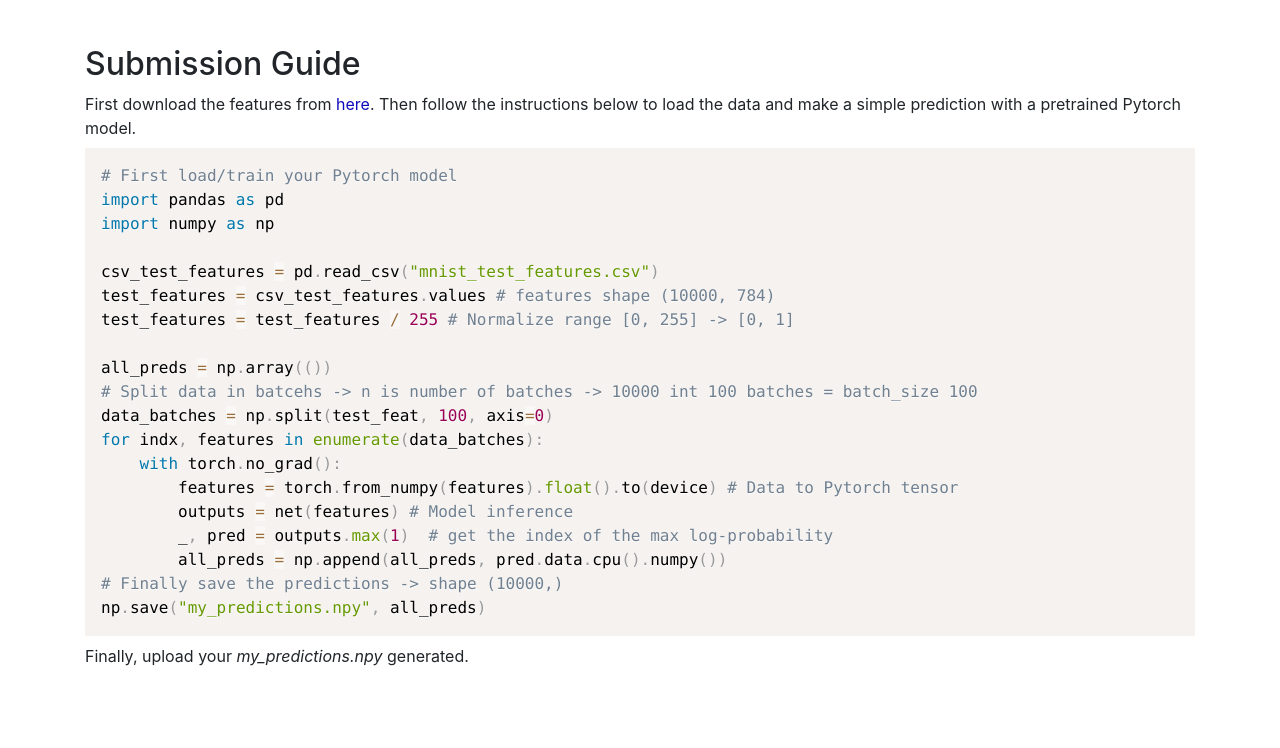
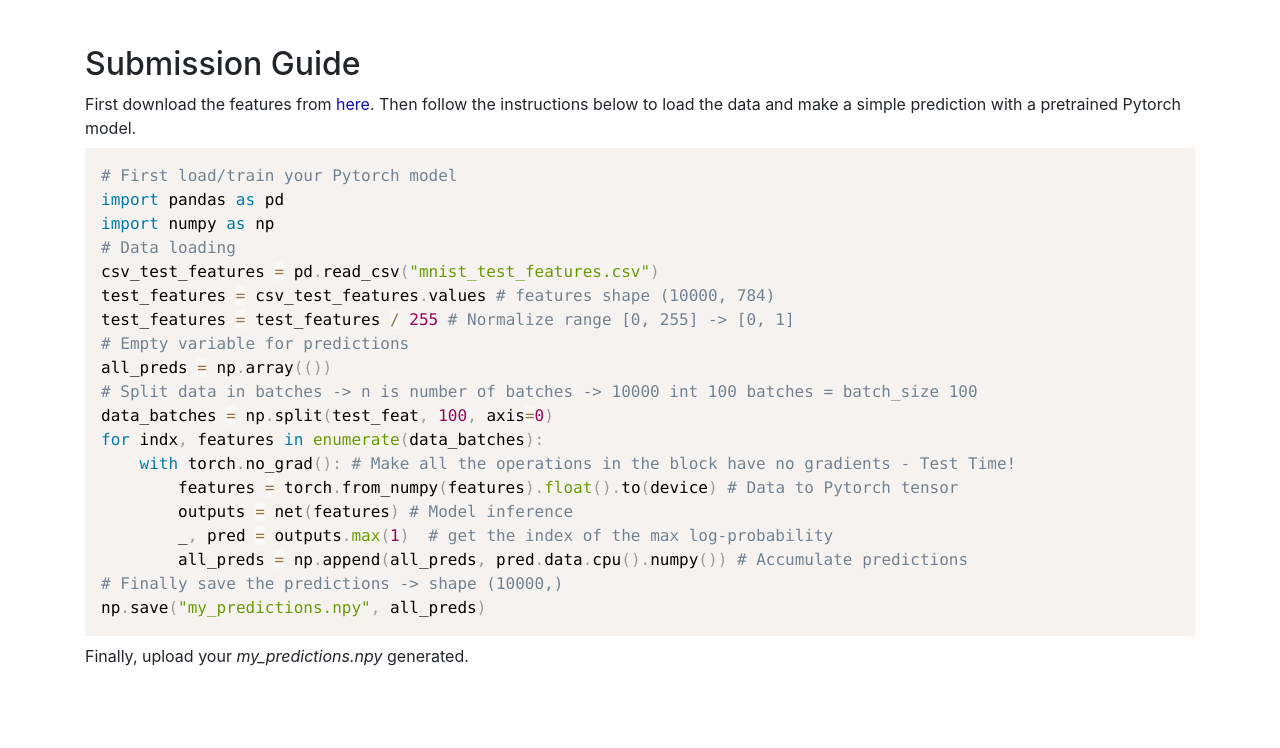
Before and after one commit to MarioProjects/deep_competitions, a Flask app: page /mnist in a window 1280 px wide. Shown: the part 492-1240 px from the top of the page. Run offline with Flask 2, Linux system fonts and the light colour scheme; parts of the project's set-up code (start-up, migrations or seed data) failed here and were passed over; some libraries are stand-ins or nearby versions.

Commit message:
minor fixes

```diff
--- a/templates/mnist.html
+++ b/templates/mnist.html
@@ -86,20 +86,20 @@
         <pre><code class="language-python"># First load/train your Pytorch model
 import pandas as pd
 import numpy as np
-
+# Data loading
 csv_test_features = pd.read_csv("mnist_test_features.csv")
 test_features = csv_test_features.values # features shape (10000, 784)
 test_features = test_features / 255 # Normalize range [0, 255] -> [0, 1]
-
+# Empty variable for predictions
 all_preds = np.array(())
-# Split data in batcehs -> n is number of batches -> 10000 int 100 batches = batch_size 100
+# Split data in batches -> n is number of batches -> 10000 int 100 batches = batch_size 100
 data_batches = np.split(test_feat, 100, axis=0)
 for indx, features in enumerate(data_batches):
-    with torch.no_grad():
+    with torch.no_grad(): # Make all the operations in the block have no gradients - Test Time!
         features = torch.from_numpy(features).float().to(device) # Data to Pytorch tensor
         outputs = net(features) # Model inference
         _, pred = outputs.max(1)  # get the index of the max log-probability
-        all_preds = np.append(all_preds, pred.data.cpu().numpy())
+        all_preds = np.append(all_preds, pred.data.cpu().numpy()) # Accumulate predictions
 # Finally save the predictions -> shape (10000,)
 np.save("my_predictions.npy", all_preds)</code></pre>
 
```
Also changed, not shown: templates/cifar10.html (+5 -5 lines).
